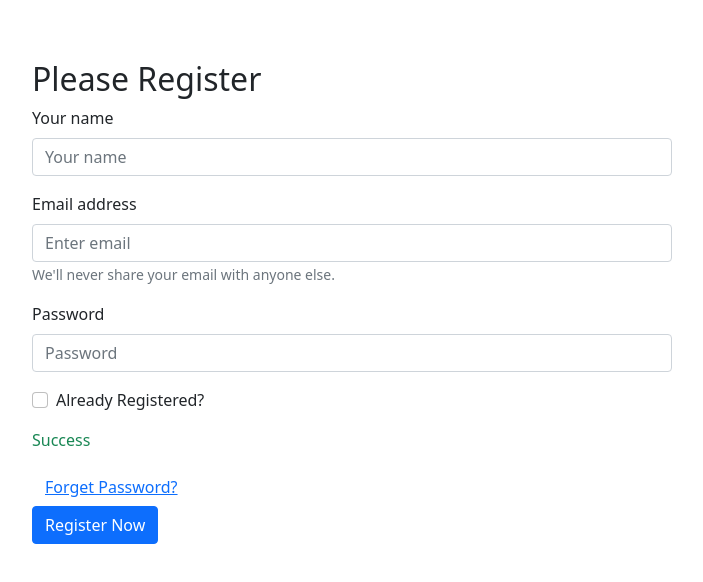
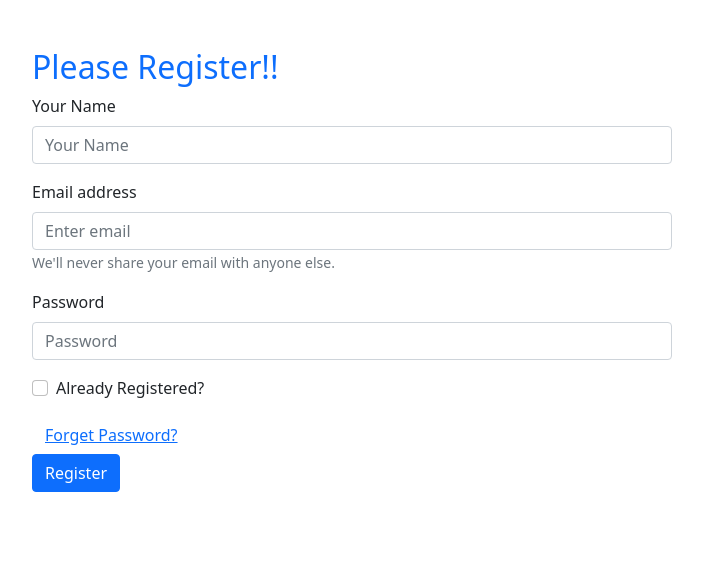
Before and after one commit to mdmasummollaalhaz/email-password-auth, a React (Create React App) app: page / in a window 1280 px wide. Shown: the top 582 px of the page, without its empty margins (288-991 px from the left). Built offline with nearby package versions, Linux system fonts and the light colour scheme.

Commit message:
empty field error show

```diff
--- a/src/App.js
+++ b/src/App.js
@@ -1,19 +1,12 @@
-import logo from './logo.svg';
+import { createUserWithEmailAndPassword, getAuth, sendEmailVerification, sendPasswordResetEmail, signInWithEmailAndPassword, updateProfile } from "firebase/auth";
+import 'bootstrap/dist/css/bootstrap.min.css';
 import './App.css';
-import {
-  createUserWithEmailAndPassword,
-  getAuth,
-  sendEmailVerification,
-  sendPasswordResetEmail,
-  signInWithEmailAndPassword,
-  updateProfile,
-} from 'firebase/auth';
-import app from './firebase.init';
+import app from "./firebase.init";
 import Form from 'react-bootstrap/Form';
 import Button from 'react-bootstrap/Button';
-import { useState } from 'react';
+import { useState } from "react";
 
-const auth = getAuth(app);
+const auth = getAuth(app)
 
 function App() {
   const [validated, setValidated] = useState(false);
@@ -22,45 +15,42 @@ function App() {
   const [name, setName] = useState('');
   const [email, setEmail] = useState('');
   const [password, setPassword] = useState('');
+  const [invalid, setInvalid] = useState(false);
 
-  const handleNameblur = event => {
-    // console.log(event.target.value);
+  const handleNameBlur= event =>{
     setName(event.target.value);
-  };
+  }
 
   const handleEmailBlur = event => {
-    // console.log(event.target.value);
     setEmail(event.target.value);
-  };
+  }
 
   const handlePasswordBlur = event => {
-    // console.log(event.target.value);
     setPassword(event.target.value);
-  };
+  }
 
   const handleRegisteredChange = event => {
-    // console.log(event.target.checked);
-    setRegistered(event.target.checked);
-  };
+    setRegistered(event.target.checked)
+  }
 
   const handleFormSubmit = event => {
     event.preventDefault();
     const form = event.currentTarget;
     if (form.checkValidity() === false) {
       event.stopPropagation();
-      return;
+      setInvalid(true);
+      // return;
     }
 
     if (!/(?=.*?[#?!@$%^&*-])/.test(password)) {
-      setError('Password should contain at least one special  character');
-      return;
+      setError('Password Should contain at least one special character');
+      setInvalid(true);
+      // return;
     }
-
     setValidated(true);
     setError('');
 
-    // console.log('Submited', email, password);
-
+    if(!invalid){
       if (registered) {
         signInWithEmailAndPassword(auth, email, password)
           .then(result => {
@@ -70,8 +60,9 @@ function App() {
           .catch(error => {
             console.error(error);
             setError(error.message);
-        });
-    } else {
+          })
+      }
+      else {
         createUserWithEmailAndPassword(auth, email, password)
           .then(result => {
             const user = result.user;
@@ -84,105 +75,76 @@ function App() {
           .catch(error => {
             console.error(error);
             setError(error.message);
-        });
+          })
       }
-
+    }
     event.preventDefault();
-  };
+  }
 
   const handlePasswordReset = () => {
     sendPasswordResetEmail(auth, email)
       .then(() => {
-        console.log('Email sent');
+        console.log('email sent')
       })
-      .catch();
-  };
+  }
 
-  const setUserName = () => {
+  const setUserName = () =>{
     updateProfile(auth.currentUser, {
-      displayName: name,
+      displayName: name
     })
-      .then(() => {
-        console.log('Update name');
+    .then(() =>{
+      console.log('updating name');
     })
-      .catch();
-  };
-
+    .catch(error =>{
+      setError(error.message);
+    })
+  }
   const verifyEmail = () => {
     sendEmailVerification(auth.currentUser)
       .then(() => {
-        console.log('Email varification sent');
+        console.log('Email Verification Sent');
       })
-      .catch();
-  };
+  }
 
   return (
-    <div className="App">
+    <div>
       <div className="registration w-50 mx-auto mt-5">
-        <h2 className="text-primany">
-          Please {registered ? 'Login' : 'Register'}
-        </h2>
+        <h2 className="text-primary">Please {registered ? 'Login' : 'Register'}!!</h2>
         <Form noValidate validated={validated} onSubmit={handleFormSubmit}>
-          {!registered && (
-            <Form.Group className="mb-3" controlId="formBasicEmail">
-              <Form.Label>Your name</Form.Label>
-              <Form.Control
-                onBlur={handleNameblur}
-                type="text"
-                placeholder="Your name"
-                required
-              />
+          { !registered && <Form.Group className="mb-3" controlId="formBasicEmail">
+            <Form.Label>Your Name</Form.Label>
+            <Form.Control onBlur={handleNameBlur} type="text" placeholder="Your Name" required />
             <Form.Control.Feedback type="invalid">
               Please provide your name.
             </Form.Control.Feedback>
-            </Form.Group>
-          )}
-
+          </Form.Group>}
           <Form.Group className="mb-3" controlId="formBasicEmail">
             <Form.Label>Email address</Form.Label>
-            <Form.Control
-              onBlur={handleEmailBlur}
-              type="email"
-              placeholder="Enter email"
-              required
-            />
+            <Form.Control onBlur={handleEmailBlur} type="email" placeholder="Enter email" required />
             <Form.Text className="text-muted">
               We'll never share your email with anyone else.
             </Form.Text>
             <Form.Control.Feedback type="invalid">
-              Please provide a valid password.
+              Please provide a valid email.
             </Form.Control.Feedback>
           </Form.Group>
 
           <Form.Group className="mb-3" controlId="formBasicPassword">
             <Form.Label>Password</Form.Label>
-            <Form.Control
-              onBlur={handlePasswordBlur}
-              type="password"
-              placeholder="Password"
-              required
-            />
+            <Form.Control onBlur={handlePasswordBlur} type="password" placeholder="Password" required />
             <Form.Control.Feedback type="invalid">
               Please provide a valid password.
             </Form.Control.Feedback>
           </Form.Group>
+          <Form.Group className="mb-3" controlId="formBasicCheckbox">
+            <Form.Check onChange={handleRegisteredChange} type="checkbox" label="Already Registered?" />
+          </Form.Group>
 
-          <Form.Group className="mb-3" controlId="formBasicCheckbox">
-            <Form.Check
-              onChange={handleRegisteredChange}
-              type="checkbox"
-              label="Already Registered?"
-            />
-          </Form.Group>
-          <p className="text-success">{'Success'}</p>
           <p className="text-danger">{error}</p>
-
-          <Button onClick={handlePasswordReset} variant="link">
-            Forget Password?
-          </Button>
+          <Button onClick={handlePasswordReset} variant="link">Forget Password?</Button>
           <br />
           <Button variant="primary" type="submit">
-            {registered ? 'Login Now' : 'Register Now'}
+            {registered ? 'Login' : 'Register'}
           </Button>
         </Form>
       </div>
```
Lines whose indentation alone changed are shown as unchanged.
